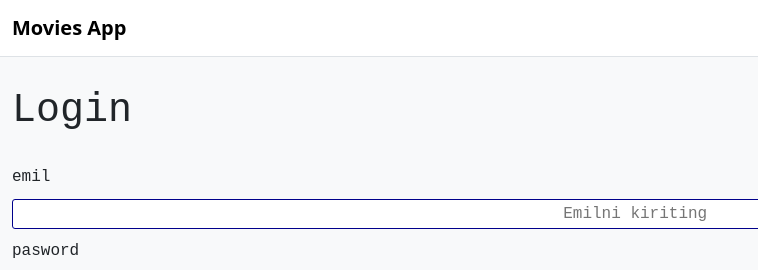
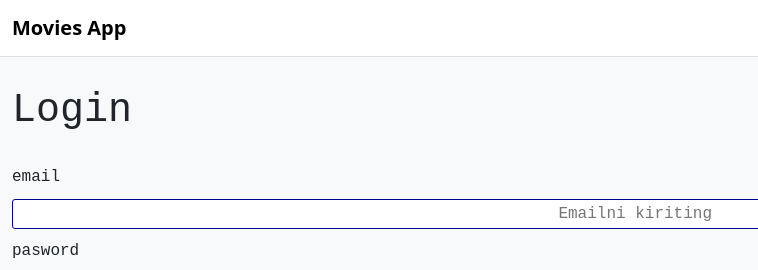
Before and after one commit to Isroil2006/MoviesAppV2, a website built with Vite: page index.html in a window 1280 px wide. Both pictures are taken after a click on the link "Login". Shown: the top 270 px of the page, 0-758 px from the left. Built offline with nearby package versions, Linux system fonts and the light colour scheme.

Commit message:
emilni tugirladim

```diff
--- a/index.html
+++ b/index.html
@@ -133,11 +133,11 @@
       <section class="login-section">
         <div class="begdiv">
           <h1 class="login">Login</h1>
-          <p class="emil">emil</p>
+          <p class="emil">email</p>
           <input
             class="inputemil"
             type="email"
-            placeholder="Emilni kiriting "
+            placeholder="Emailni kiriting "
           />
           <p class="pasword">pasword</p>
           <input
```
